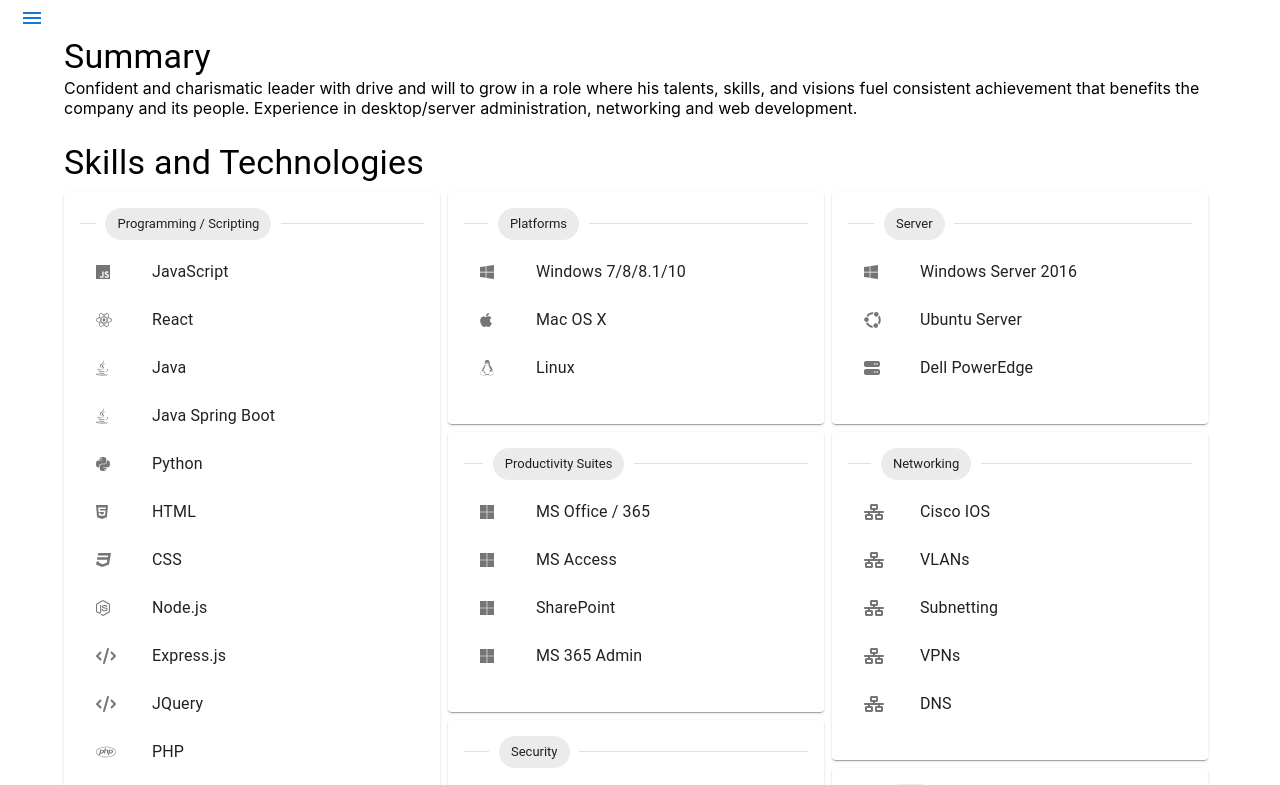
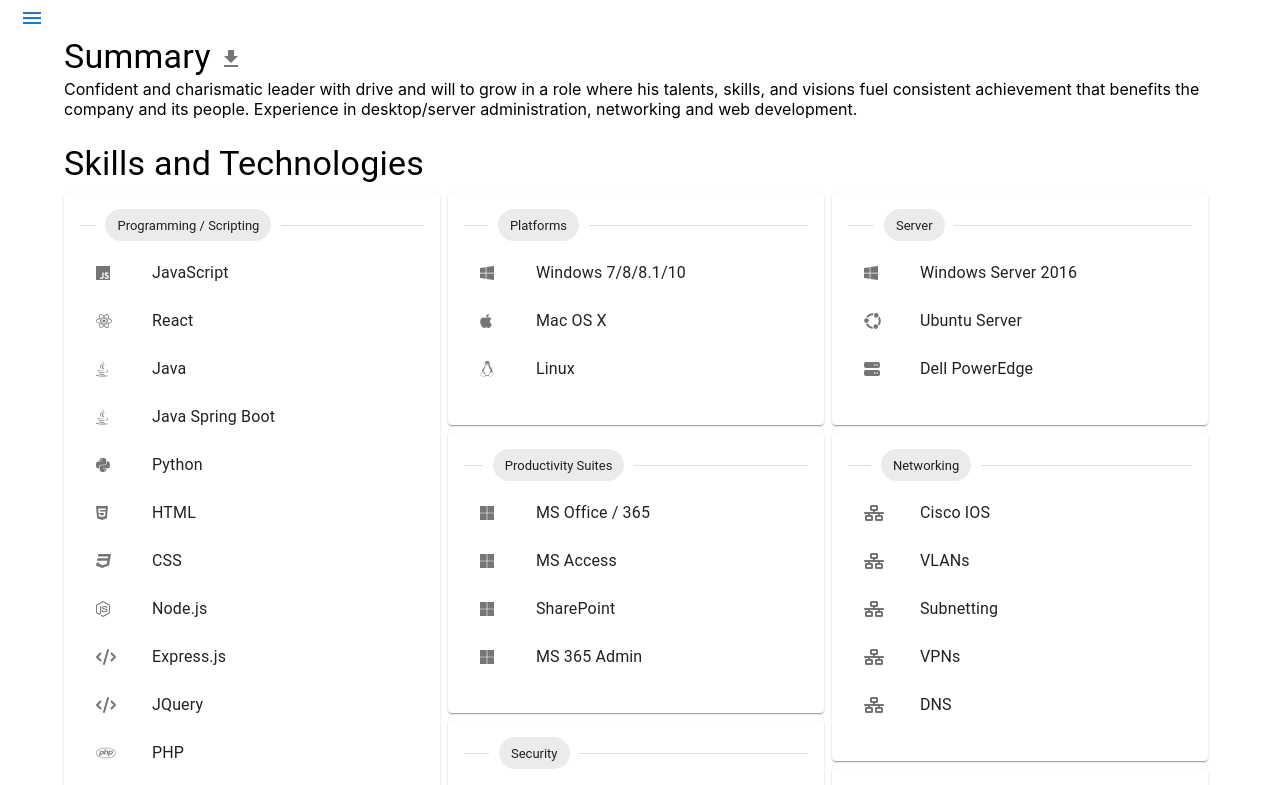
Before and after one commit to jdpasternak/portfolio, a React (Create React App) app: page /resume in a window 1280 px wide. Shown: the top 785 px of the page. Built offline with nearby package versions, Linux system fonts and the light colour scheme.

Commit message:
adds download button for PDF resume

```diff
--- a/src/components/Resume/index.js
+++ b/src/components/Resume/index.js
@@ -17,10 +17,12 @@
   AccordionSummary,
   AccordionDetails,
   AccordionActions,
+  IconButton,
+  Tooltip,
   Link,
 } from "@mui/material";
 import { FontAwesomeIcon } from "@fortawesome/react-fontawesome";
-import { ExpandMore } from "@mui/icons-material";
+import { Download, ExpandMore } from "@mui/icons-material";
 import { getYearsAndMonthsTimeLapse } from "../../data/resumeData";
 import { useState } from "react";
 import { faQuoteLeft, faQuoteRight } from "@fortawesome/free-solid-svg-icons";
@@ -38,6 +40,17 @@
         <Container>
           <Typography variant="h4" component="h2">
             Summary
+            <Tooltip title="Download PDF" placement="right">
+              <Link
+                href={`${process.env.PUBLIC_URL}/assets/Jake%20Pasternak.pdf`}
+                target="_blank"
+                download
+              >
+                <IconButton>
+                  <Download />
+                </IconButton>
+              </Link>
+            </Tooltip>
           </Typography>
           <Typography variant="p" component="p" mb={3}>
             {summary}
@@ -113,7 +126,6 @@
               onChange={handleChange(w.title)}
               key={w.title}
             >
-              {console.log(i === work.length - 1)}
               <AccordionSummary expandIcon={<ExpandMore />}>
                 <Typography
                   sx={{ width: { xs: "100%", md: "33%" }, flexShrink: 0 }}
```
